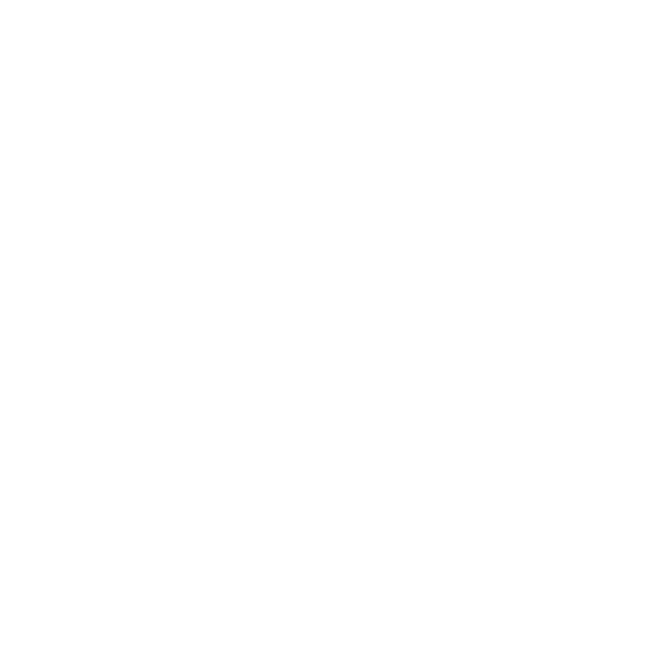
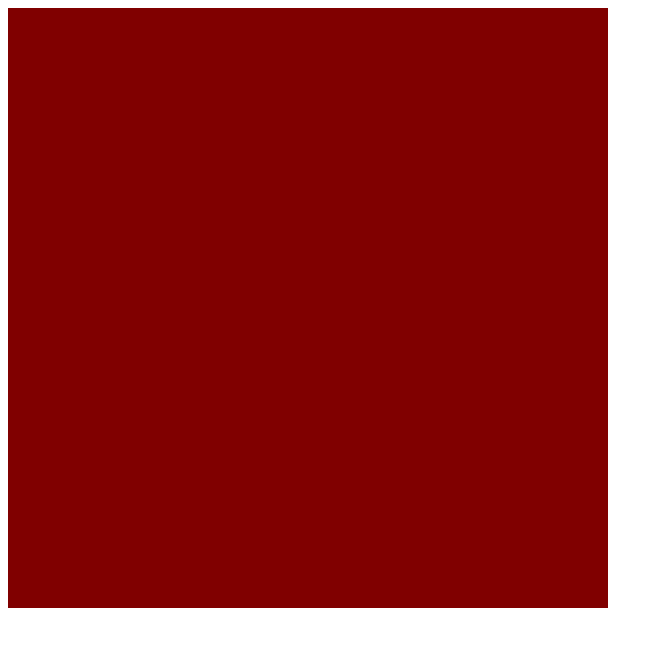
Before and after one commit to WClark-Sp18/SWE447, a plain HTML site: page RotateCone/Cone.html in a window 1280 px wide. Shown: the whole page, without its empty margins (0-663 px from the left). Drawn offline with Linux system fonts and the light colour scheme.

Commit message:
Update Cone.html

```diff
--- a/RotateCone/Cone.html
+++ b/RotateCone/Cone.html
@@ -10,5 +10,6 @@
 <head>
 </head>
 <body>
+  <canvas id="webgl-canvas" width="600" height = "600" style="background-color: #800000"></canvas>
 </body>
 </html>
```
